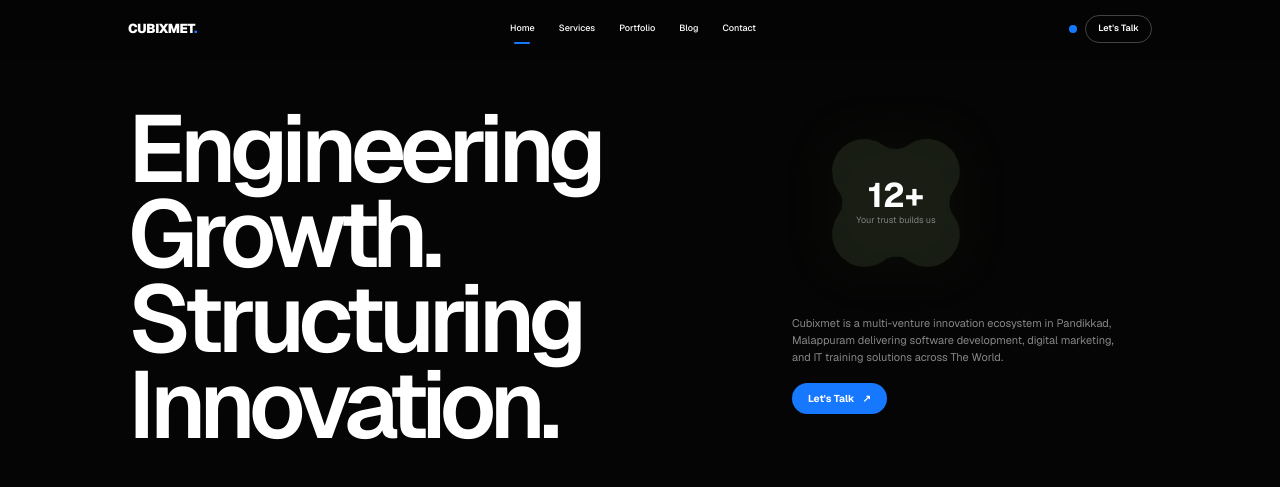
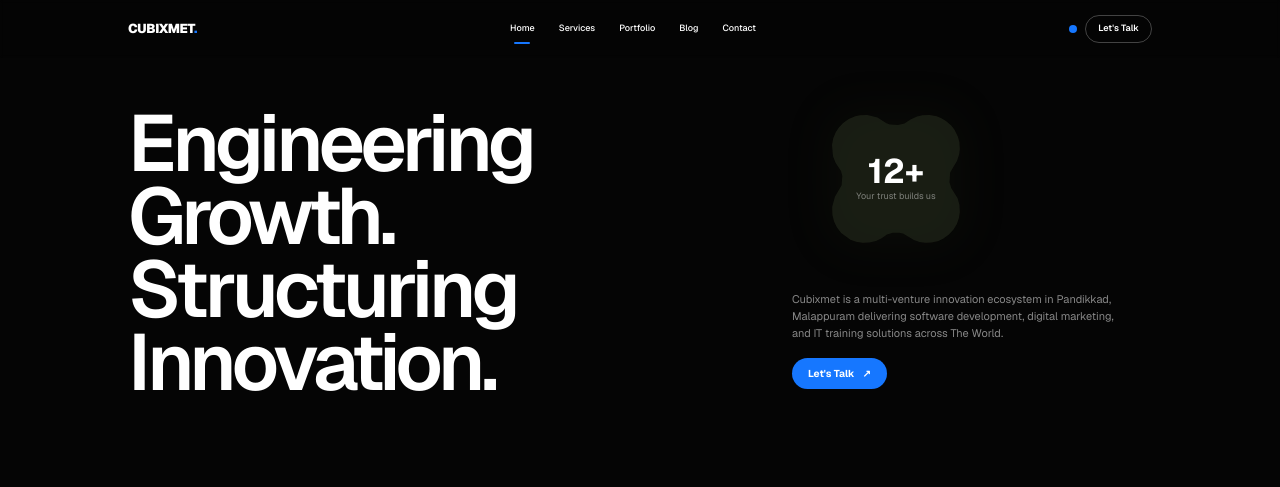
Before and after one commit to amnas-cubixmet/cubixmet, a Next.js app: page / in a window 1280 px wide. Shown: the top 487 px of the page. Built offline with nearby package versions, Linux system fonts and the light colour scheme.

Commit message:
Reduce hero headline size for cleaner line breaks

```diff
--- a/components/home/HeroSection.tsx
+++ b/components/home/HeroSection.tsx
@@ -63,7 +63,7 @@ export default function HeroSection() {
       <div className="relative z-10 flex min-h-[calc(100svh-54px)] flex-col md:min-h-[calc(100svh-58px)]">
         <div className="hero-text-wrapper grid flex-1 items-center gap-8 pb-8 pt-10 md:pb-10 md:pt-12 lg:grid-cols-[1fr_360px]">
           <div className="max-w-[900px]">
-            <h1 className="text-[clamp(3rem,7.4vw,7.4rem)] font-semibold leading-[0.9] tracking-[-0.065em]">
+            <h1 className="text-[clamp(2.7rem,6.2vw,6.1rem)] font-semibold leading-[0.92] tracking-[-0.055em]">
               <span className="block">Engineering Growth.</span>
               <span className="block">Structuring Innovation.</span>
             </h1>
```
